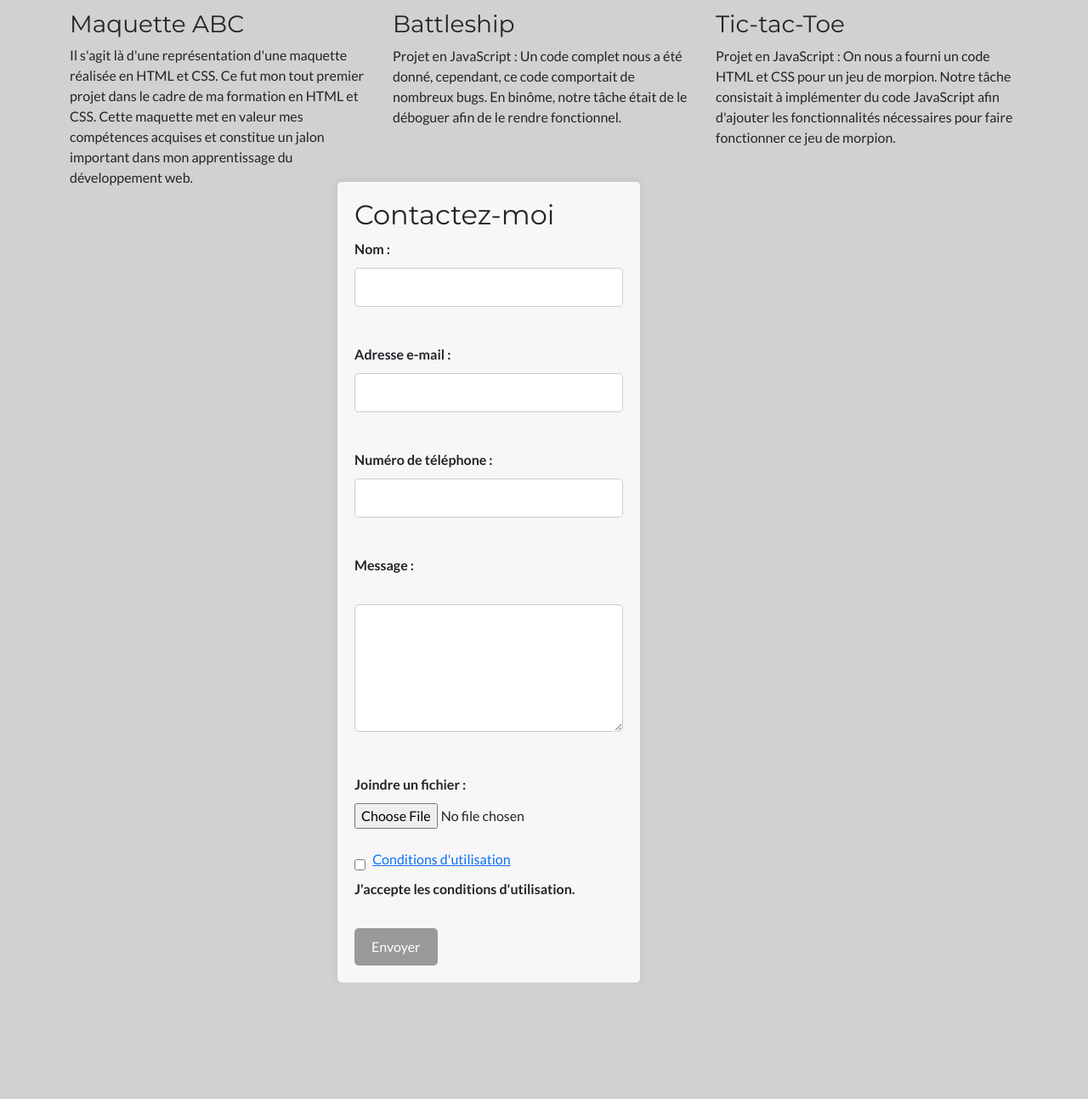
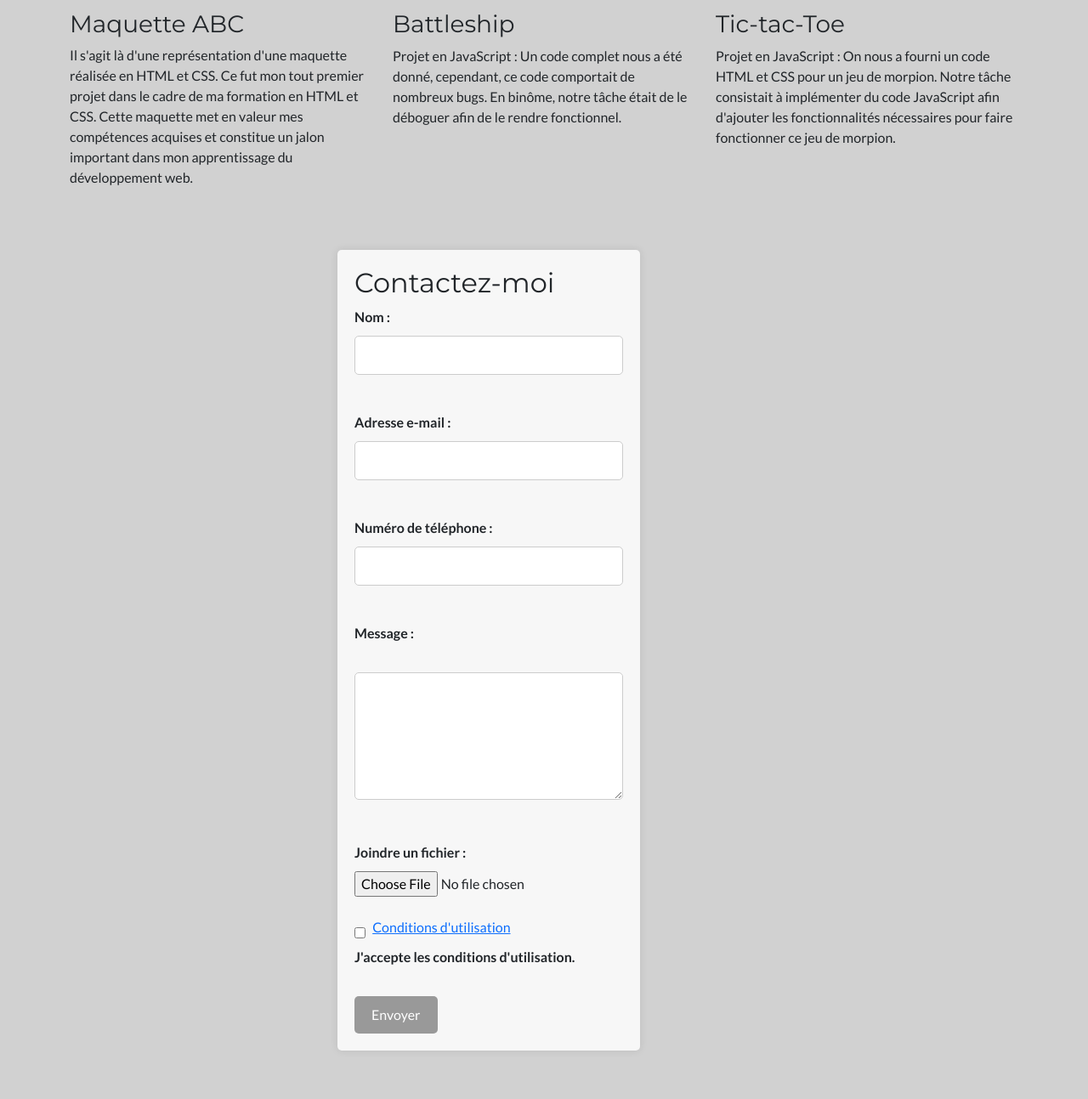
Before and after one commit to LegEmmanuel/Portfolio, a PHP site: page /index.html in a window 1280 px wide. Shown: the part 1240-2533 px from the top of the page at 85% size. Before the commit the page ends 2396 px from the top, so only its background shows below. Run offline with PHP 8.4, Linux system fonts and the light colour scheme.

Commit message:
portfolio

```diff
--- a/style.css
+++ b/style.css
@@ -59,7 +59,7 @@ a {
     display: flex;
     justify-content: center;
     align-items: center;
-    height: 100vh;
+    height: 120vh;
     text-align: center;
   }
 
```
